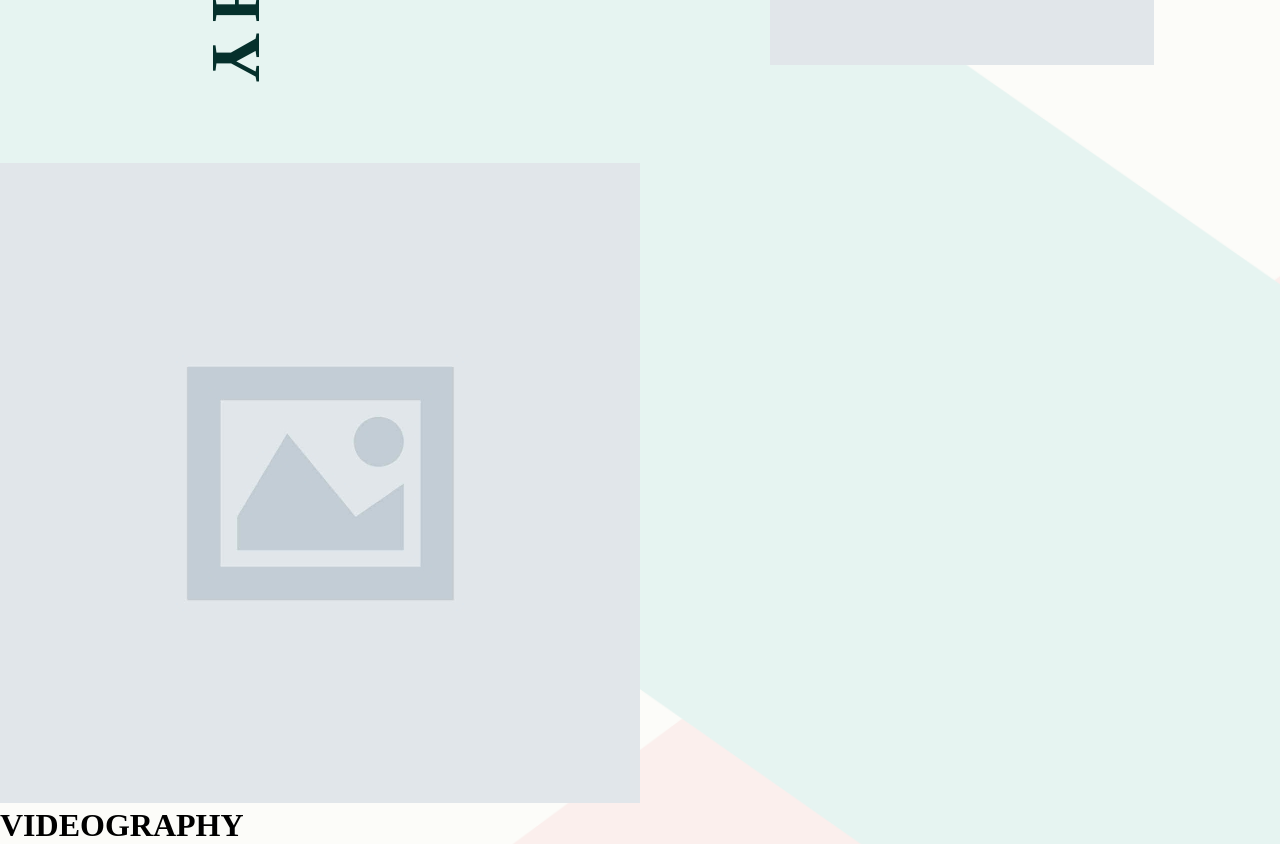
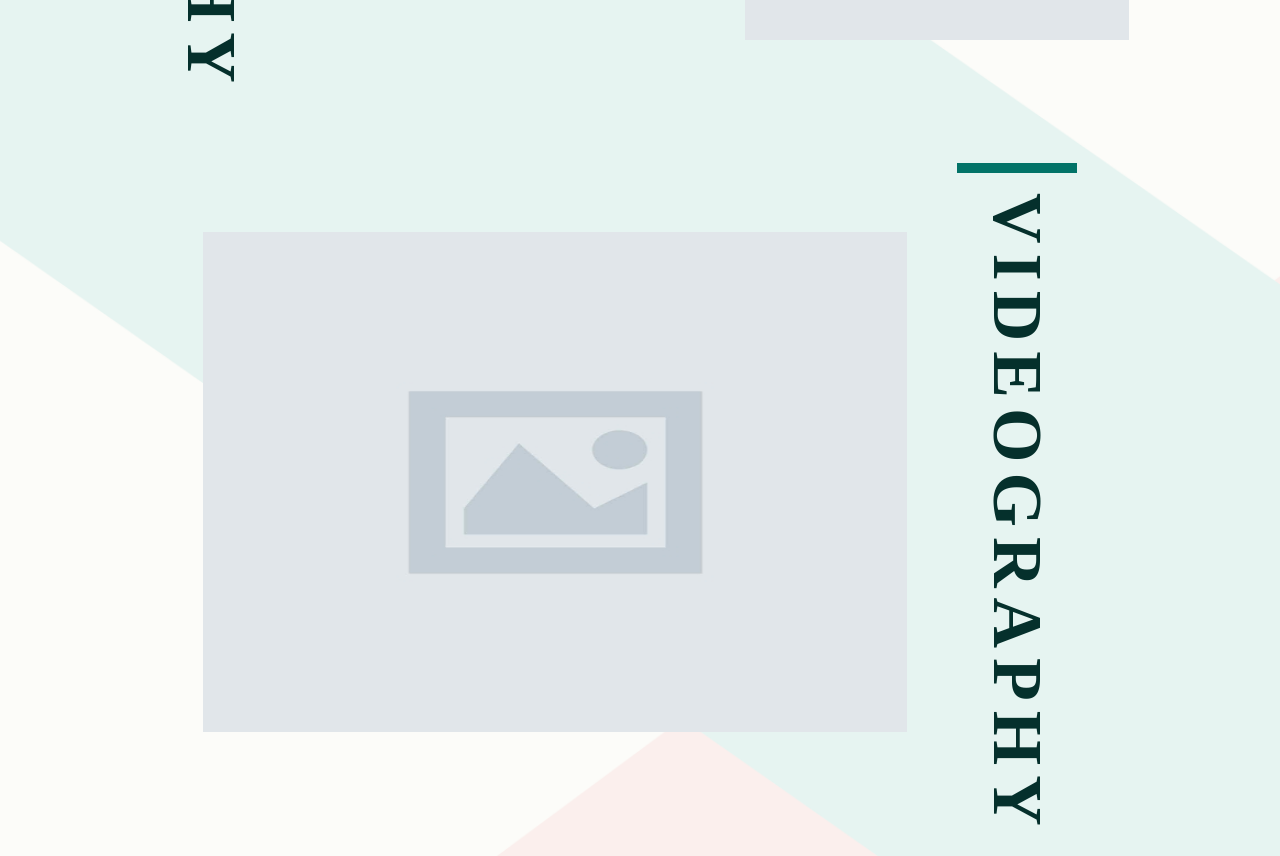
Before and after one commit to bari0050/mtm6330_midterm, a plain HTML site: page index.html in a window 1280 px wide. Shown: the part 1530-2386 px from the top of the page. Drawn offline with Linux system fonts and the light colour scheme.

Commit message:
changes copied

```diff
--- a/style.css
+++ b/style.css
@@ -98,7 +98,7 @@
 * .content .photos .photo {
   writing-mode: vertical-rl;
   border-top: 10px solid #027368;
-  margin: 50px;
+  margin: 50px 50px 0 0;
   padding: 10px;
 }
 * .content .photos .photo h1 {
@@ -131,5 +131,30 @@
   width: 30%;
   height: 620px;
 }
+* .content .videos {
+  display: flex;
+  flex-direction: row;
+  justify-content: center;
+  align-items: center;
+}
+* .content .videos .vid {
+  width: 55%;
+}
+* .content .videos .vid img {
+  width: 100%;
+  height: 500px;
+}
+* .content .videos .video {
+  writing-mode: vertical-rl;
+  border-top: 10px solid #027368;
+  margin: 50px 0 0 50px;
+  padding: 10px;
+}
+* .content .videos .video h1 {
+  color: #05302C;
+  font-size: 70px;
+  letter-spacing: 10px;
+  padding: 10px;
+}
 
 /*# sourceMappingURL=style.css.map */
```
